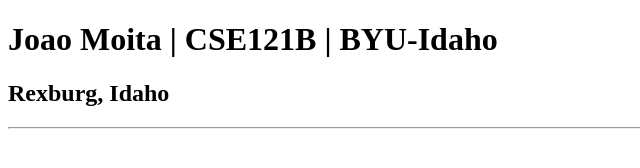
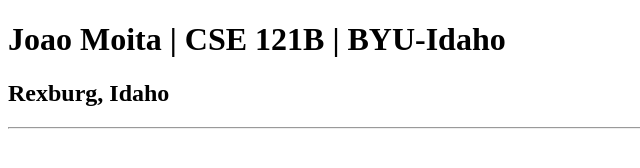
Before and after one commit to jmoita3/cse121b, a plain HTML site: page test.html in a window 1280 px wide. Shown: the whole page, without its empty margins (0-640 px from the left). Drawn offline with Linux system fonts and the light colour scheme.

Commit message:
fixed spacing

```diff
--- a/test.html
+++ b/test.html
@@ -6,7 +6,7 @@
     <title>Joao Moita | CSE121B | BYU-Idaho</title>
 </head>
 <body>
-    <h1>Joao Moita | CSE121B | BYU-Idaho</h1>
+    <h1>Joao Moita | CSE 121B | BYU-Idaho</h1>
     <h2>Rexburg, Idaho</h2>
     <hr>
 </body>
```
